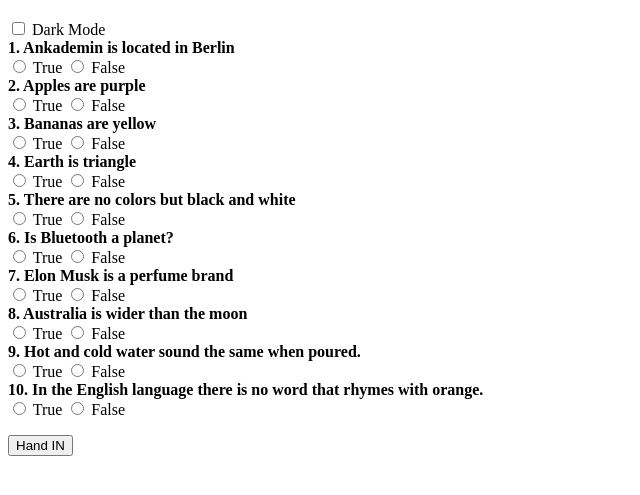
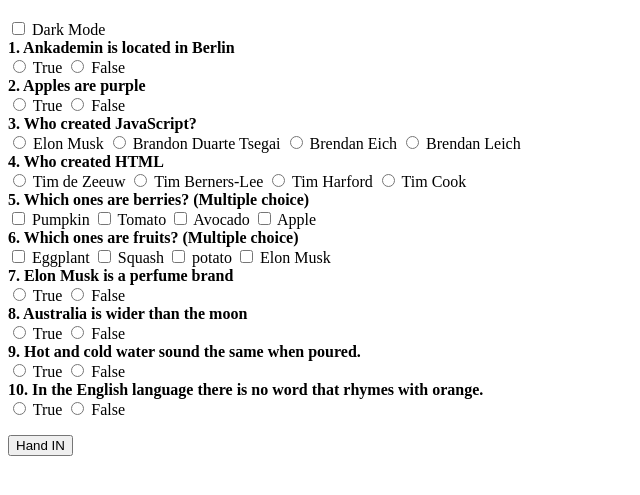
Before and after one commit to Palutzii/Ankademin-Quiz, a plain HTML site: page index.html in a window 1280 px wide. Shown: the part 61-556 px from the top of the page, without its empty margins (0-640 px from the left). Drawn offline with Linux system fonts and the light colour scheme.

Commit message:
ADD: Multiple choice questions with radio buttons and checkboxes

```diff
--- a/index.html
+++ b/index.html
@@ -21,13 +21,13 @@
     <div class="question-wrapper">
 
         <div class="question-text">
-            <strong>1. Ankademin is located in Berlin</strong>
+            <strong class="question">1. Ankademin is located in Berlin</strong>
         </div>
 
-        <input type="radio" name="locationAnswer" class="answer-button" id="locationTrue" value="false">
+        <input type="radio" name="locationAnswer" class="radio-button" id="locationTrue" value="false">
         <label for="locationTrue">True</label>
 
-        <input type="radio" name="locationAnswer" class="answer-button" id="locationFalse" value="correct">
+        <input type="radio" name="locationAnswer" class="radio-button" id="locationFalse" value="correct">
         <label for="locationFalse">False</label>
     </div>
 
@@ -35,13 +35,13 @@
     <div class="question-wrapper">
 
         <div class="question-text">
-            <strong>2. Apples are purple</strong>
+            <strong class="question">2. Apples are purple</strong>
         </div>
 
-        <input type="radio" name="appleAnswer" class="answer-button" id="appleTrue" value="false">
+        <input type="radio" name="appleAnswer" class="radio-button" id="appleTrue" value="false">
         <label for="appleTrue">True</label>
 
-        <input type="radio" name="appleAnswer" class="answer-button" id="appleFalse"value="correct">
+        <input type="radio" name="appleAnswer" class="radio-button" id="appleFalse"value="correct">
         <label for="appleFalse">False</label>
     </div>
 
@@ -49,69 +49,93 @@
     <div class="question-wrapper">
 
         <div class="question-text">
-            <strong>3. Bananas are yellow</strong>
+            <strong class="question">3. Who created JavaScript?</strong>
         </div>
 
-        <input type="radio" name="bananaAnswer" class="answer-button" id="bananaTrue" value="correct">
-        <label for="bananaTrue">True</label>
+        <input type="radio" name="javascriptAnswer" class="radio-button" id="javaElon" value="Elon">
+        <label for="javaElon">Elon Musk</label>
 
-        <input type="radio" name="bananaAnswer" class="answer-button" id="bananaFalse" value="flase">
-        <label for="bananaFalse">False</label>
+        <input type="radio" name="javascriptAnswer" class="radio-button" id="javaBrandon" value="brandon">
+        <label for="javaBrandon">Brandon Duarte Tsegai</label>
+
+        <input type="radio" name="javascriptAnswer" class="radio-button" id="javaCorrect" value="correct">
+        <label for="javaCorrect">Brendan Eich</label>
+
+        <input type="radio" name="javascriptAnswer" class="radio-button" id="javaLeich" value="Leich">
+        <label for="javaLeich">Brendan Leich</label>
     </div>
 
     <!--Question 4-->
     <div class="question-wrapper">
 
         <div class="question-text">
-            <strong>4. Earth is triangle</strong>
+            <strong class="question">4. Who created HTML</strong>
         </div>
 
-        <input type="radio" name="earthAnswer" class="answer-button" id="earthTrue" value="false">
-        <label for="earthTrue">True</label>
+        <input type="radio" name="htmlAnswer" class="radio-button" id="htmlDeZeeuw" value="false">
+        <label for="htmlDeZeeuw">Tim de Zeeuw</label>
 
-        <input type="radio" name="earthAnswer" class="answer-button" id="earthFalse" value="correct">
-        <label for="earthFalse">False</label>
+        <input type="radio" name="htmlAnswer" class="radio-button" id="htmlCorrect" value="correct">
+        <label for="htmlCorrect">Tim Berners-Lee</label>
+
+        <input type="radio" name="htmlAnswer" class="radio-button" id="htmlHarford" value="false">
+        <label for="htmlHarford">Tim Harford</label>
+
+        <input type="radio" name="htmlAnswer" class="radio-button" id="htmlCook" value="false">
+        <label for="htmlCook">Tim Cook</label>
     </div>
 
     <!--Question 5-->
     <div class="question-wrapper">
 
         <div class="question-text">
-            <strong>5. There are no colors but black and white</strong>
+            <strong class="question">5. Which ones are berries? (Multiple choice)</strong>
         </div>
 
-        <input type="radio" name="colorAnswer" class="answer-button" id="colorTrue" value="false">
-        <label for="colorTrue">True</label>
+        <input type="checkbox" name="berryAnswer" class="checkbox-button" id="berryPumpkin" value="correct">
+        <label for="berryPumpkin">Pumpkin</label>
 
-        <input type="radio" name="colorAnswer" class="answer-button" id="colorFalse" value="correct">
-        <label for="colorFalse">False</label>
+        <input type="checkbox" name="berryAnswer" class="checkbox-button" id="berryTomato" value="correct">
+        <label for="berryTomato">Tomato</label>
+
+        <input type="checkbox" name="berryAnswer" class="checkbox-button" id="berryAvocado" value="correct">
+        <label for="berryAvocado">Avocado</label>
+
+        <input type="checkbox" name="berryAnswer" class="checkbox-button" id="berryApple" value="false">
+        <label for="berryApple">Apple</label>
     </div>
 
     <!--Question 6-->
     <div class="question-wrapper">
 
         <div class="question-text">
-            <strong>6. Is Bluetooth a planet?</strong>
+            <strong class="question">6. Which ones are fruits? (Multiple choice)</strong>
         </div>
 
-        <input type="radio" name="planetAnswer" class="answer-button" id="planetTrue" value="false">
-        <label for="planetTrue">True</label>
+        <input type="checkbox" name="fruitAnswer" class="checkbox-button" id="fruitEggplant" value="correct">
+        <label for="fruitEggplant">Eggplant</label>
 
-        <input type="radio" name="planetAnswer" class="answer-button" id="planetFalse" value="correct">
-        <label for="PlanetFalse">False</label>
+        <input type="checkbox" name="fruitAnswer" class="checkbox-button" id="fruitSquash" value="correct">
+        <label for="fruitSquash">Squash</label>
+
+        <input type="checkbox" name="fruitAnswer" class="checkbox-button" id="fruitPotato" value="false">
+        <label for="fruitPotato">potato</label>
+
+        <input type="checkbox" name="fruitAnswer" class="checkbox-button" id="fruitMusk" value="false">
+        <label for="fruitMusk">Elon Musk</label>
     </div>
 
     <!--Question 7-->
     <div class="question-wrapper">
 
         <div class="question-text">
-            <strong>7. Elon Musk is a perfume brand</strong>
+            <strong class="question">7. Elon Musk is a perfume brand</strong>
         </div>
 
-        <input type="radio" name="muskAnswer" class="answer-button" id="muskTrue" value="false">
+        <input type="radio" name="muskAnswer" class="radio-button" id="muskTrue" value="false">
         <label for="muskTrue">True</label>
 
-        <input type="radio" name="muskAnswer" class="answer-button" id="muskFalse" value="correct">
+        <input type="radio" name="muskAnswer" class="radio-button" id="muskFalse" value="correct">
         <label for="muskFalse">False</label>
     </div>
 
@@ -119,13 +143,13 @@
     <div class="question-wrapper">
 
         <div class="question-text">
-            <strong>8. Australia is wider than the moon</strong>
+            <strong class="question">8. Australia is wider than the moon</strong>
         </div>
 
-        <input type="radio" name="moonAnswer" class="answer-button" id="moonTrue" value="correct">
+        <input type="radio" name="moonAnswer" class="radio-button" id="moonTrue" value="correct">
         <label for="moonTrue">True</label>
 
-        <input type="radio" name="moonAnswer" class="answer-button" id="moonFalse" value="false">
+        <input type="radio" name="moonAnswer" class="radio-button" id="moonFalse" value="false">
         <label for="moonFalse">False</label>
     </div>
 
@@ -133,13 +157,13 @@
     <div class="question-wrapper">
 
         <div class="question-text">
-            <strong>9. Hot and cold water sound the same when poured.</strong>
+            <strong class="question">9. Hot and cold water sound the same when poured.</strong>
         </div>
 
-        <input type="radio" name="waterAnswer" class="answer-button" id="waterTrue" value="false">
+        <input type="radio" name="waterAnswer" class="radio-button" id="waterTrue" value="false">
         <label for="waterTrue">True</label>
 
-        <input type="radio" name="waterAnswer" class="answer-button" id="waterFalse" value="correct">
+        <input type="radio" name="waterAnswer" class="radio-button" id="waterFalse" value="correct">
         <label for="waterFalse">False</label>
     </div>
 
@@ -147,13 +171,13 @@
     <div class="question-wrapper">
 
         <div class="question-text">
-            <strong>10. In the English language there is no word that rhymes with orange.</strong>
+            <strong class="question">10. In the English language there is no word that rhymes with orange.</strong>
         </div>
 
-        <input type="radio" name="languageAnswer" class="answer-button" id="languageTrue" value="correct">
+        <input type="radio" name="languageAnswer" class="radio-button" id="languageTrue" value="correct">
         <label for="languageTrue">True</label>
 
-        <input type="radio" name="languageAnswer" class="answer-button" id="languageFalse" value="false">
+        <input type="radio" name="languageAnswer" class="radio-button" id="languageFalse" value="false">
         <label for="languageFalse">False</label>
     </div>
 
```
